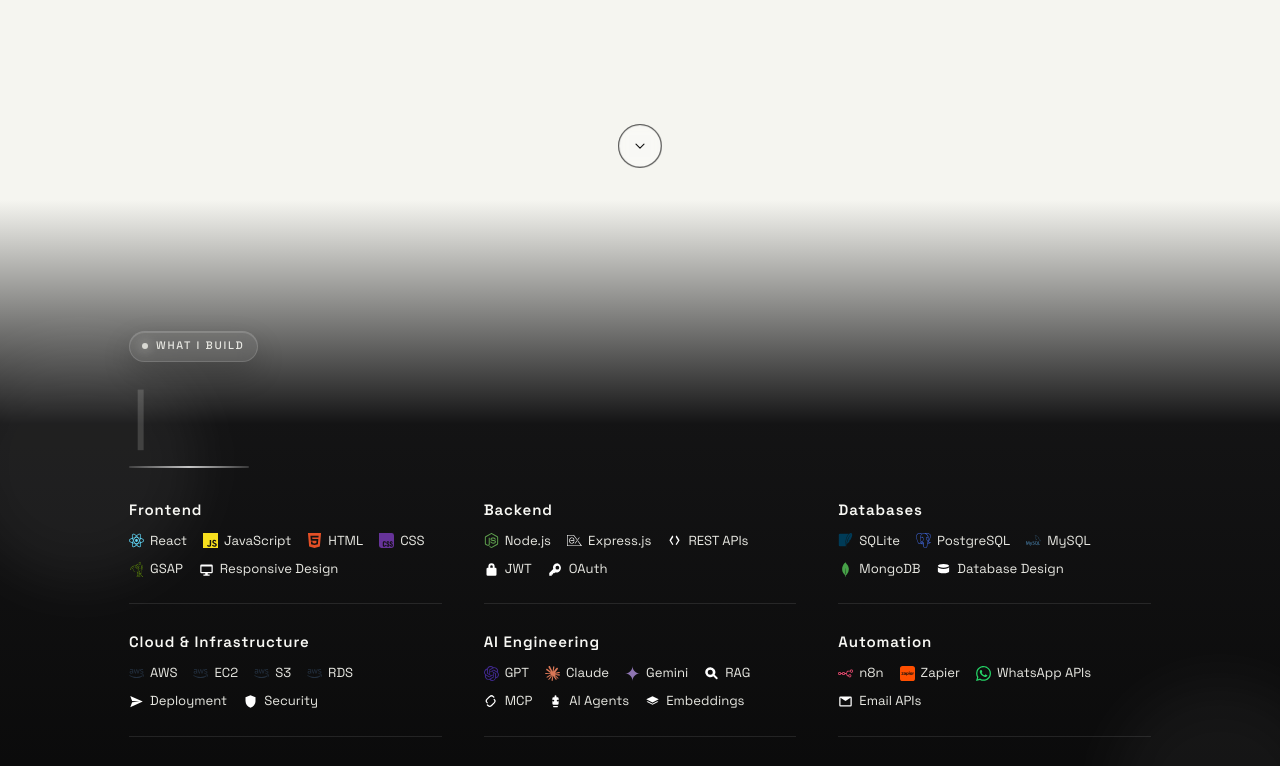
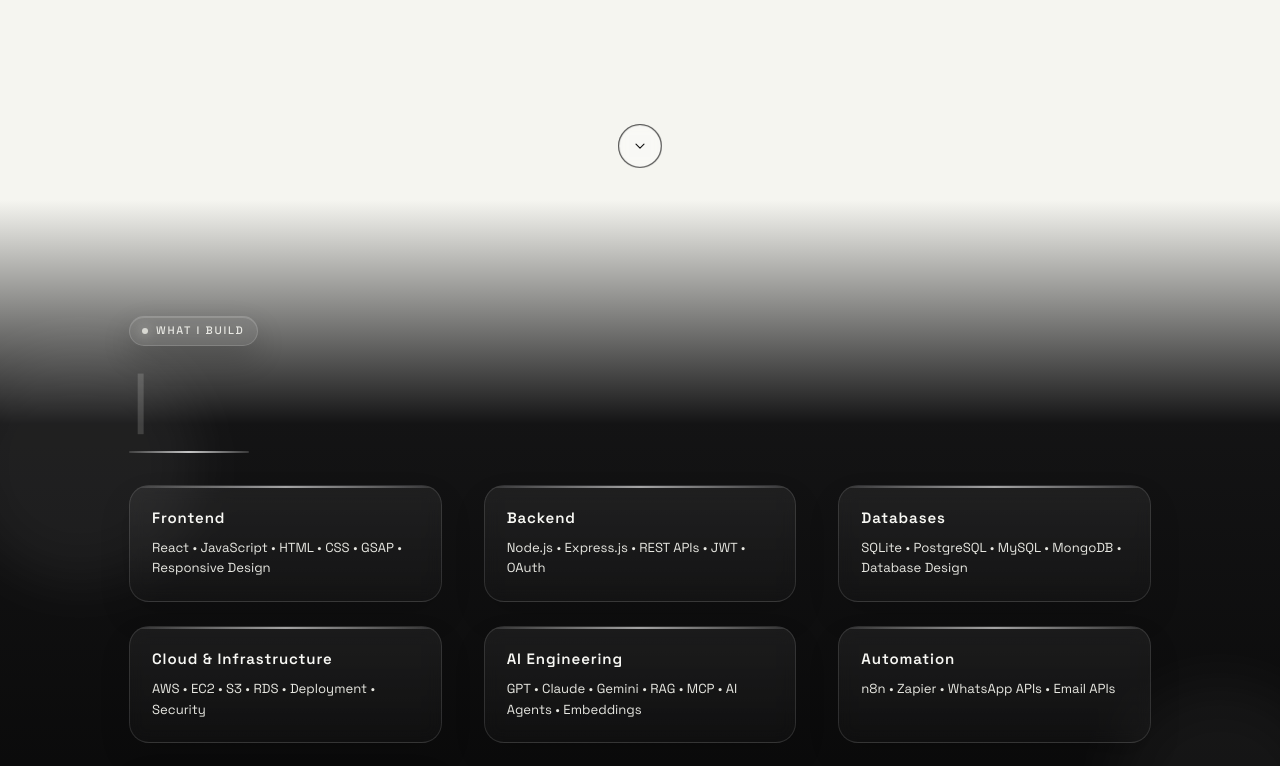
Before and after one commit to VinayakDubey26/vinayakdubey.com, a React (Vite) app: page / in a window 1280 px wide. Shown: the part 600-1366 px from the top of the page. Built offline with nearby package versions, Linux system fonts and the light colour scheme; a web font is replaced by a local one.

Commit message:
Custom business and website section

```diff
--- a/src/App.jsx
+++ b/src/App.jsx
@@ -6,6 +6,7 @@
 import IntroHero from "./components/IntroHero";
 import SkillsReveal from "./components/SkillsReveal";
 import SelectedWork from "./components/SelectedWork";
+import ServicesSection from "./components/ServicesSection";
 import ContactSection from "./components/ContactSection";
 
 gsap.registerPlugin(ScrollTrigger);
@@ -56,6 +57,7 @@
         <div id="projects">
           <SelectedWork />
         </div>
+        <ServicesSection />
         <ContactSection />
       </main>
     </ScrollProvider>
--- /dev/null
+++ b/src/components/ServicesSection.jsx
@@ -0,0 +1,123 @@
+import { useEffect, useRef } from "react";
+import gsap from "gsap";
+import { ScrollTrigger } from "gsap/ScrollTrigger";
+
+gsap.registerPlugin(ScrollTrigger);
+
+const SERVICES = [
+  {
+    name: "Business Software",
+    label: "Internal tools, dashboards, workflow systems",
+  },
+  {
+    name: "Ecommerce Platforms",
+    label: "Storefronts, inventory, order management",
+  },
+  {
+    name: "Operational Systems",
+    label: "Automations, trackers, custom CRMs",
+  },
+  {
+    name: "Websites",
+    label: "Portfolio sites, landing pages, brand sites",
+  },
+];
+
+const ServicesSection = () => {
+  const sectionRef = useRef(null);
+
+  useEffect(() => {
+    if (window.matchMedia("(prefers-reduced-motion: reduce)").matches) return;
+
+    const ctx = gsap.context(() => {
+      gsap.from("[data-services-reveal]", {
+        y: 28,
+        opacity: 0,
+        duration: 0.8,
+        stagger: 0.1,
+        ease: "power3.out",
+        scrollTrigger: {
+          trigger: sectionRef.current,
+          start: "top 80%",
+          once: true,
+        },
+      });
+    }, sectionRef);
+
+    return () => ctx.revert();
+  }, []);
+
+  return (
+    <section
+      ref={sectionRef}
+      className="relative overflow-hidden bg-[#050505] py-16 text-[#f5f5f7] md:py-24 lg:py-32"
+      aria-labelledby="services-heading"
+    >
+      <div
+        className="pointer-events-none absolute inset-0"
+        style={{
+          background:
+            "radial-gradient(700px circle at 20% 20%, rgba(255,255,255,0.03), transparent 65%)",
+        }}
+        aria-hidden="true"
+      />
+
+      <div className="relative z-10 mx-auto max-w-[1600px] px-6 md:px-10">
+        <div className="max-w-[900px]">
+          <p
+            data-services-reveal
+            className="text-xs font-semibold uppercase tracking-widest text-white/40"
+          >
+            Services
+          </p>
+          <h2
+            id="services-heading"
+            data-services-reveal
+            className="font-hero-display mt-4 text-[clamp(2.2rem,6vw,4.5rem)] font-semibold leading-[0.98] tracking-[-0.03em]"
+          >
+            Custom software,
+            <br />
+            built around how you
+            <br />
+            actually work.
+          </h2>
+          <p
+            data-services-reveal
+            className="mt-6 max-w-[560px] text-sm leading-relaxed text-white/50 md:text-base"
+          >
+            I build bespoke business software, ecommerce platforms, and
+            operational tools for small teams — practical systems shaped around
+            how you actually work, not templated solutions.
+          </p>
+        </div>
+
+        <div
+          data-services-reveal
+          className="mt-10 grid gap-3 sm:grid-cols-2 lg:mt-14"
+        >
+          {SERVICES.map((service) => (
+            <a
+              key={service.name}
+              href="#contact"
+              className="group flex min-h-[88px] items-center gap-4 rounded-xl border border-white/10 bg-white/4 px-4 py-3 transition-all duration-200 hover:border-white/25 hover:bg-white/8"
+            >
+              <span>
+                <span className="block text-sm font-semibold text-white/80 group-hover:text-white">
+                  {service.name}
+                </span>
+                <span className="mt-1 block text-xs text-white/35">
+                  {service.label}
+                </span>
+              </span>
+              <span className="ml-auto text-white/35 transition-transform duration-200 group-hover:translate-x-1 group-hover:text-white/70">
+                →
+              </span>
+            </a>
+          ))}
+        </div>
+      </div>
+    </section>
+  );
+};
+
+export default ServicesSection;
--- a/src/components/SkillsReveal.jsx
+++ b/src/components/SkillsReveal.jsx
@@ -1,18 +1,17 @@
 import { useEffect, useRef, useState } from "react";
 import gsap from "gsap";
 import { ScrollTrigger } from "gsap/ScrollTrigger";
-import { SKILL_ICONS } from "../data/skillIcons";
 
-const fullIntro = `I build software for businesses — ecommerce, AI tools, and operational systems.`;
+const fullIntro = `I am a Full-Stack Developer & Software Engineer.\n\nI build business software, ecommerce websites, AI-powered tools, and operational systems.`;
 
 const skillGroups = [
-  { title: "Frontend", skills: ["React", "JavaScript", "HTML", "CSS", "GSAP", "Responsive Design"] },
-  { title: "Backend", skills: ["Node.js", "Express.js", "REST APIs", "JWT", "OAuth"] },
-  { title: "Databases", skills: ["SQLite", "PostgreSQL", "MySQL", "MongoDB", "Database Design"] },
-  { title: "Cloud & Infrastructure", skills: ["AWS", "EC2", "S3", "RDS", "Deployment", "Security"] },
-  { title: "AI Engineering", skills: ["GPT", "Claude", "Gemini", "RAG", "MCP", "AI Agents", "Embeddings"] },
-  { title: "Automation", skills: ["n8n", "Zapier", "WhatsApp APIs", "Email APIs"] },
-  { title: "Architecture", skills: ["System Design", "Cloud Architecture", "AI Architecture", "Database Architecture"] },
+  { title: "Frontend", text: "React • JavaScript • HTML • CSS • GSAP • Responsive Design" },
+  { title: "Backend", text: "Node.js • Express.js • REST APIs • JWT • OAuth" },
+  { title: "Databases", text: "SQLite • PostgreSQL • MySQL • MongoDB • Database Design" },
+  { title: "Cloud & Infrastructure", text: "AWS • EC2 • S3 • RDS • Deployment • Security" },
+  { title: "AI Engineering", text: "GPT • Claude • Gemini • RAG • MCP • AI Agents • Embeddings" },
+  { title: "Automation", text: "n8n • Zapier • WhatsApp APIs • Email APIs" },
+  { title: "Architecture", text: "System Design • Cloud Architecture • AI Architecture • Database Architecture" },
 ];
 
 const clamp = (v, min, max) => Math.min(max, Math.max(min, v));
@@ -128,41 +127,24 @@
             {showCursor && <span className="type-cursor">|</span>}
           </p>
 
-          <div className="grid grid-cols-1 gap-x-[42px] gap-y-5 md:grid-cols-2 lg:grid-cols-3 md:gap-y-7">
+          <div className="grid grid-cols-1 gap-x-[18px] gap-y-4 md:gap-x-[42px] md:gap-y-6 md:grid-cols-2 lg:grid-cols-3">
             {skillGroups.map((group, idx) => {
               const isVisible = !animationReady || idx < visibleGroups;
               return (
-                <div
+                <article
                   key={group.title}
-                  className="skill-cell border-b border-white/10 pb-5 md:pb-6"
+                  className="skill-cell transition-[opacity,filter,transform] duration-500 ease-out"
                   style={{
                     opacity: isVisible ? 1 : 0,
-                    filter: isVisible ? "blur(0px)" : "blur(8px)",
+                    filter: isVisible ? "blur(0px)" : "blur(10px)",
                     transform: isVisible ? "translateY(0px)" : "translateY(12px)",
-                    transition: "opacity 0.6s ease, filter 0.6s ease, transform 0.6s ease",
                     pointerEvents: isVisible ? "auto" : "none",
+                    animationDelay: `${idx * 100}ms`,
                   }}
                 >
                   <h3 className="mb-2 text-[clamp(0.94rem,1.1vw,1.15rem)] font-semibold tracking-[0.06em] text-[#f8f8f4]">{group.title}</h3>
-                  <div className="flex flex-wrap gap-x-4 gap-y-2">
-                    {group.skills.map((skill) => {
-                      const icon = SKILL_ICONS[skill];
-                      return (
-                        <span
-                          key={skill}
-                          className="inline-flex items-center gap-1.5 text-[clamp(0.82rem,0.93vw,1rem)] leading-[1.55] text-[#e7e7e1]"
-                        >
-                          {icon && (
-                            <svg width="15" height="15" viewBox="0 0 24 24" fill={icon.color} aria-hidden="true">
-                              <path d={icon.path} />
-                            </svg>
-                          )}
-                          {skill}
-                        </span>
-                      );
-                    })}
-                  </div>
-                </div>
+                  <p className="text-[clamp(0.82rem,0.93vw,1rem)] leading-[1.55] text-[#e7e7e1]">{group.text}</p>
+                </article>
               );
             })}
           </div>
--- a/src/styles/globals.css
+++ b/src/styles/globals.css
@@ -11,24 +11,6 @@
   --border: #d8d8d2;
   --graphite-1: #050505;
   --graphite-2: #0b0b0c;
-}
-
-/* Lenis smooth scroll */
-html.lenis,
-html.lenis body {
-  height: auto;
-}
-
-.lenis.lenis-smooth {
-  scroll-behavior: auto !important;
-}
-
-.lenis.lenis-smooth [data-lenis-prevent] {
-  overscroll-behavior: contain;
-}
-
-.lenis.lenis-stopped {
-  overflow: hidden;
 }
 
 html,
@@ -140,6 +122,33 @@
   background: linear-gradient(90deg, rgba(255, 255, 255, 0.15), rgba(255, 255, 255, 0.75), rgba(255, 255, 255, 0.16));
 }
 
+.skill-cell {
+  position: relative;
+  padding: clamp(16px, 3.2vw, 22px);
+  border: 1px solid rgba(255, 255, 255, 0.12);
+  border-radius: 20px;
+  background: linear-gradient(180deg, rgba(255, 255, 255, 0.06), rgba(255, 255, 255, 0.02));
+  backdrop-filter: blur(8px);
+  box-shadow: 0 15px 32px rgba(0, 0, 0, 0.12);
+  overflow: hidden;
+}
+
+.skill-cell::before {
+  content: "";
+  position: absolute;
+  inset: 0 auto auto 0;
+  width: 100%;
+  height: 2px;
+  background: linear-gradient(90deg, rgba(255, 255, 255, 0.1), rgba(255, 255, 255, 0.75), rgba(255, 255, 255, 0.1));
+  opacity: 0.8;
+}
+
+.skill-cell:hover {
+  transform: translateY(-2px);
+  border-color: rgba(255, 255, 255, 0.2);
+  box-shadow: 0 18px 40px rgba(0, 0, 0, 0.18);
+}
+
 @keyframes cursor-blink {
   0%,
   49% {
@@ -148,6 +157,17 @@
   50%,
   100% {
     opacity: 0.16;
+  }
+}
+
+@keyframes skill-card-rise {
+  0% {
+    opacity: 0;
+    transform: translateY(22px) scale(0.98);
+  }
+  100% {
+    opacity: 1;
+    transform: translateY(0) scale(1);
   }
 }
 
@@ -163,6 +183,10 @@
   .skills-content {
     padding-top: clamp(28px, 10vw, 48px);
     padding-bottom: clamp(54px, 18vw, 96px);
+  }
+
+  .skill-cell {
+    animation: skill-card-rise 520ms cubic-bezier(0.16, 1, 0.3, 1) both;
   }
 }
 
```
